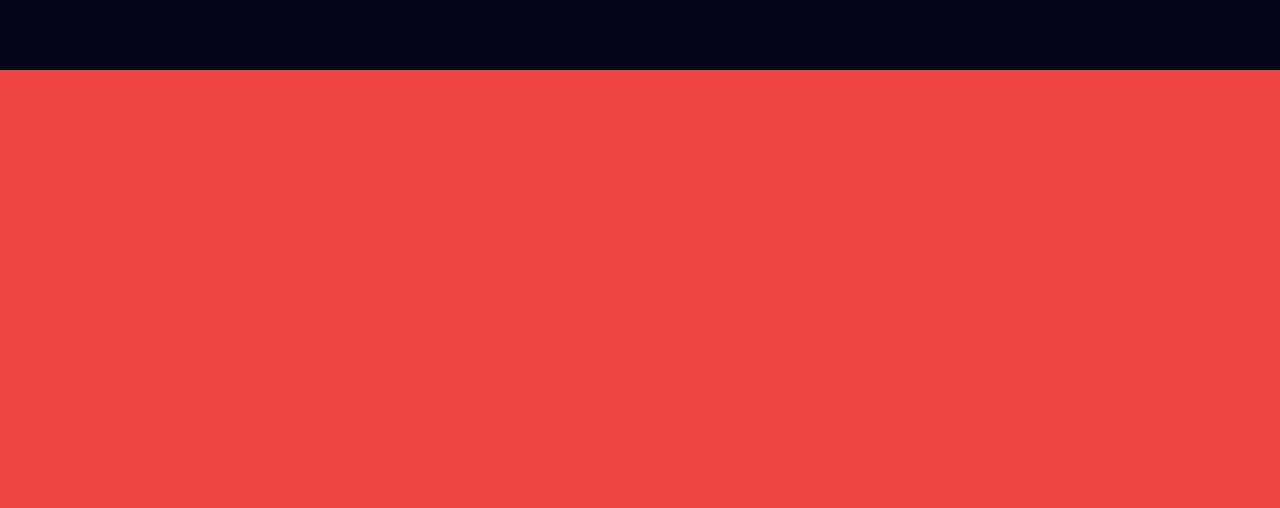
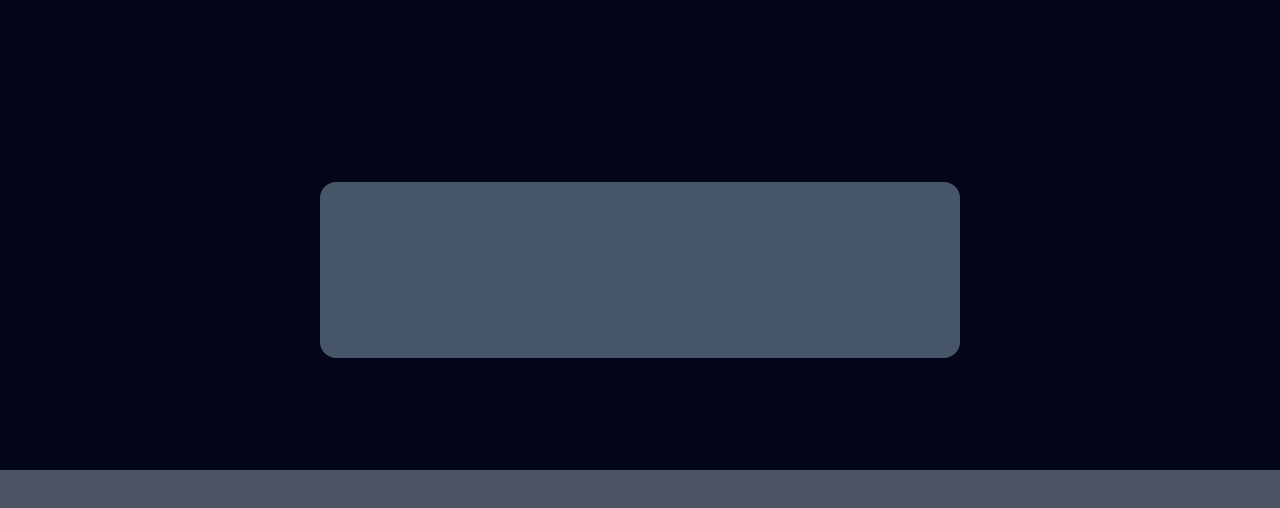
Before and after one commit to vipulbadwaik/portfolio-web, a React (Create React App) app: page / in a window 1280 px wide. Shown: the part 730-1238 px from the top of the page. Built offline with nearby package versions, Linux system fonts and the light colour scheme.

Commit message:
UI Chnage

```diff
--- a/src/App.js
+++ b/src/App.js
@@ -1,4 +1,5 @@
-import Body from "./Components/Body";
+import Experience from "./Components/Experience";
+import Body from "./Components/Experience";
 import Header from "./Components/Header";
 import Intro from "./Components/Intro";
 
@@ -8,7 +9,7 @@ function App() {
    <div className="scroll-smooth">
      <Header/>
      <Intro/>
-     <Body/>
+     <Experience/>
 
    </div>
   );
--- a/src/Components/Body.js
+++ /dev/null
@@ -1,13 +0,0 @@
-import React from 'react'
-
-const Body = () => {
-  return (
-    <div className='h-screen bg-red-500'>
-      <div className=''>
-
-      </div>
-    </div>
-  )
-}
-
-export default Body
--- /dev/null
+++ b/src/Components/Experience.js
@@ -0,0 +1,21 @@
+import React from "react";
+
+const Experience = () => {
+  return (
+    <div className="h-screen bg-slate-950 flex-col">
+
+
+        <section className="bg-slate-950 h-1/2 flex justify-center items-center ">
+           <div className="lg:h-44 lg:w-1/2 bg-slate-600 rounded-2xl  ">
+
+           </div>
+        </section>
+        <section className="bg-gray-600 h-1/2">
+
+        </section>
+
+    </div>
+  );
+};
+
+export default Experience;
--- a/src/Components/Intro.js
+++ b/src/Components/Intro.js
@@ -4,7 +4,7 @@ import { Typewriter } from "react-simple-typewriter";
 const Intro = () => {
   return (
     <div className="h-screen bg-slate-950 flex justify-between items-center ">
-      <div className="flex flex-col ml-16">
+      <div className="flex flex-col lg:ml-36">
         <section>
         <h1 className="text-white lg:text-2xl text-xl ">
           Hi 🙋‍♂️, I am
@@ -33,6 +33,11 @@ const Intro = () => {
             />
           </h1>
         </section>
+        <section>
+           <h3>
+
+           </h3>
+        </section>
       </div>
       <div className=" mr-40">
         <img
```
